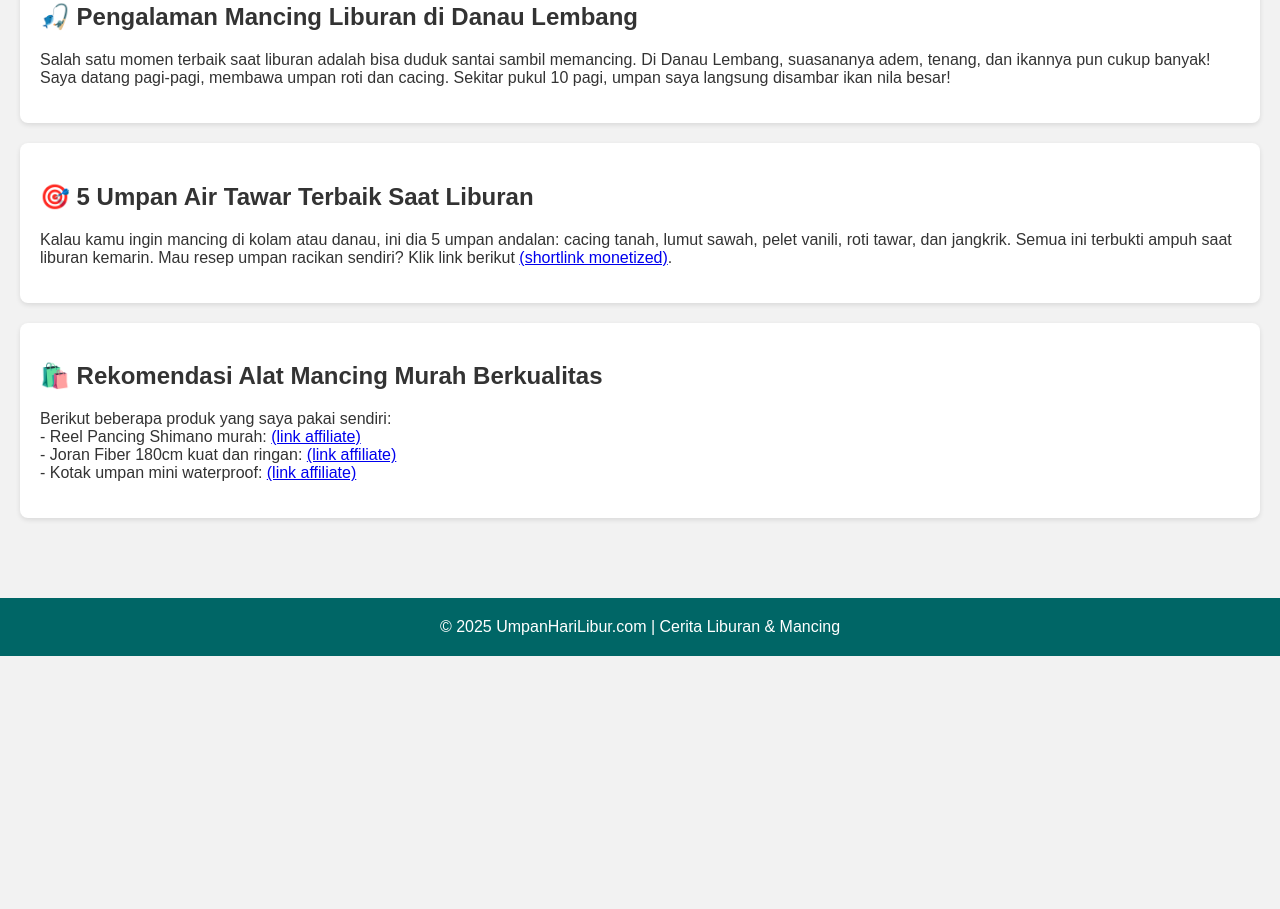
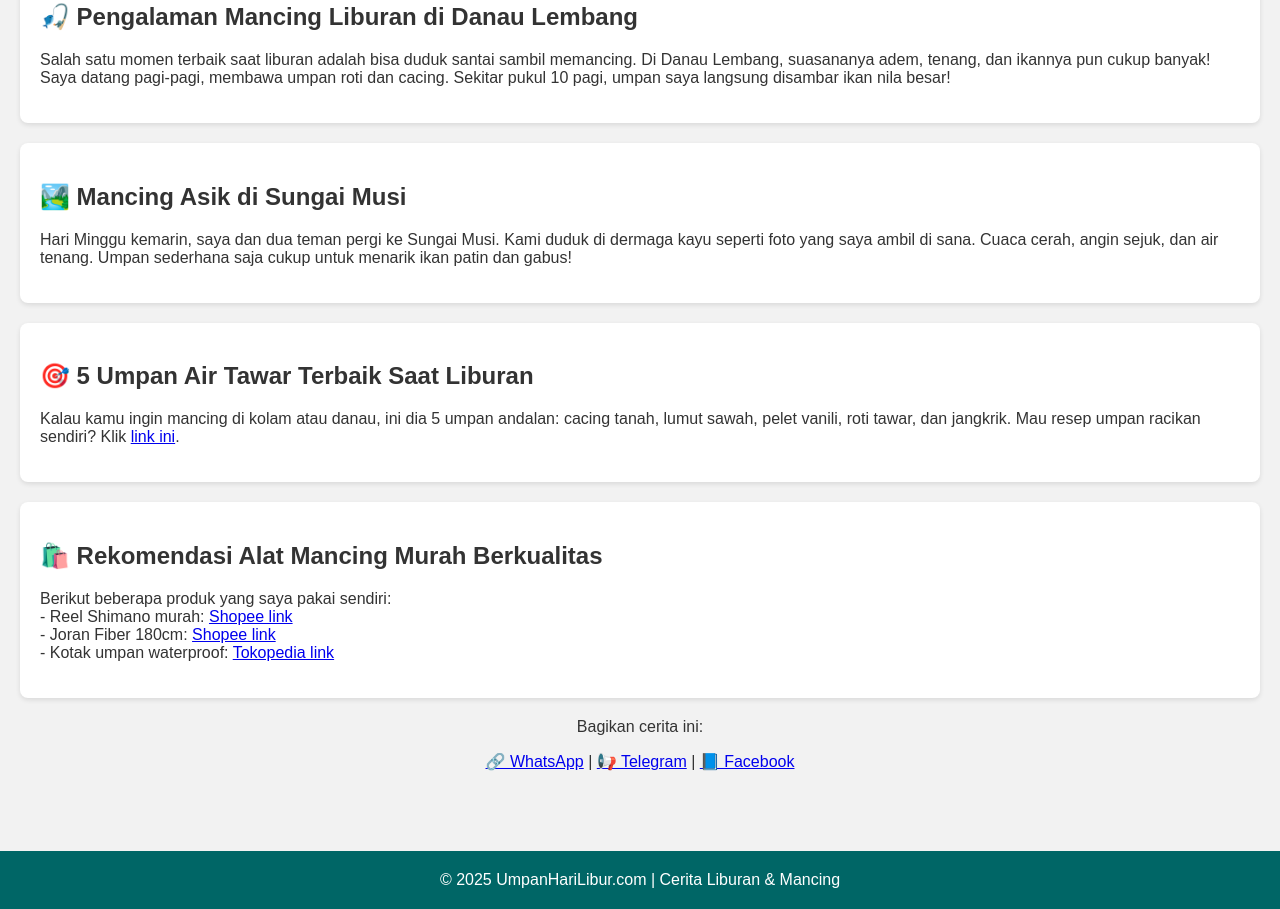
Before and after one commit to penyelamatikantenggelam/umpanharilibur, a plain HTML site: page index.html in a window 1280 px wide. Shown: the part 369-1278 px from the top of the page. Before the commit the page ends 1025 px from the top, so only its background shows below. Drawn offline with Linux system fonts and the light colour scheme.

Commit message:
Add files via upload

```diff
--- a/index.html
+++ b/index.html
@@ -1,10 +1,10 @@
 <!DOCTYPE html>
 <html lang="id">
 <head>
-  <meta charset="UTF-8">
-  <meta name="viewport" content="width=device-width, initial-scale=1.0">
+  <meta charset="UTF-8" />
+  <meta name="viewport" content="width=device-width, initial-scale=1.0"/>
   <title>UmpanHariLibur.com</title>
-  <link rel="stylesheet" href="style.css">
+  <link rel="stylesheet" href="style.css" />
 </head>
 <body>
   <header>
@@ -17,22 +17,41 @@
     <a href="contact.html">Kontak</a>
   </nav>
   <div class="container">
+
+    <!-- Artikel Utama -->
     <article>
       <h2>🎣 Pengalaman Mancing Liburan di Danau Lembang</h2>
       <p>Salah satu momen terbaik saat liburan adalah bisa duduk santai sambil memancing. Di Danau Lembang, suasananya adem, tenang, dan ikannya pun cukup banyak! Saya datang pagi-pagi, membawa umpan roti dan cacing. Sekitar pukul 10 pagi, umpan saya langsung disambar ikan nila besar!</p>
     </article>
+
+    <!-- Artikel Tambahan -->
+    <article>
+      <h2>🏞️ Mancing Asik di Sungai Musi</h2>
+      <p>Hari Minggu kemarin, saya dan dua teman pergi ke Sungai Musi. Kami duduk di dermaga kayu seperti foto yang saya ambil di sana. Cuaca cerah, angin sejuk, dan air tenang. Umpan sederhana saja cukup untuk menarik ikan patin dan gabus!</p>
+    </article>
+
     <article>
       <h2>🎯 5 Umpan Air Tawar Terbaik Saat Liburan</h2>
-      <p>Kalau kamu ingin mancing di kolam atau danau, ini dia 5 umpan andalan: cacing tanah, lumut sawah, pelet vanili, roti tawar, dan jangkrik. Semua ini terbukti ampuh saat liburan kemarin. Mau resep umpan racikan sendiri? Klik link berikut <a href="#">(shortlink monetized)</a>.</p>
+      <p>Kalau kamu ingin mancing di kolam atau danau, ini dia 5 umpan andalan: cacing tanah, lumut sawah, pelet vanili, roti tawar, dan jangkrik. Mau resep umpan racikan sendiri? Klik <a href="https://exe.io/umpanracikan">link ini</a>.</p>
     </article>
+
     <article>
       <h2>🛍️ Rekomendasi Alat Mancing Murah Berkualitas</h2>
-      <p>Berikut beberapa produk yang saya pakai sendiri: <br>
-        - Reel Pancing Shimano murah: <a href="#">(link affiliate)</a><br>
-        - Joran Fiber 180cm kuat dan ringan: <a href="#">(link affiliate)</a><br>
-        - Kotak umpan mini waterproof: <a href="#">(link affiliate)</a>
+      <p>Berikut beberapa produk yang saya pakai sendiri: <br />
+        - Reel Shimano murah: <a href="https://shope.ee/XXXX">Shopee link</a><br />
+        - Joran Fiber 180cm: <a href="https://shope.ee/YYYY">Shopee link</a><br />
+        - Kotak umpan waterproof: <a href="https://tokopedia.link/ZZZZ">Tokopedia link</a>
       </p>
     </article>
+
+    <!-- Tombol Share -->
+    <div style="margin: 20px 0; text-align:center;">
+      <p>Bagikan cerita ini:</p>
+      <a href="https://wa.me/?text=https://penyelamatikantenggelam.github.io/umpanharilibur/" target="_blank">🔗 WhatsApp</a> |
+      <a href="https://t.me/share/url?url=https://penyelamatikantenggelam.github.io/umpanharilibur/" target="_blank">📢 Telegram</a> |
+      <a href="https://www.facebook.com/sharer/sharer.php?u=https://penyelamatikantenggelam.github.io/umpanharilibur/" target="_blank">📘 Facebook</a>
+    </div>
+
   </div>
   <footer>
     &copy; 2025 UmpanHariLibur.com | Cerita Liburan & Mancing
```
